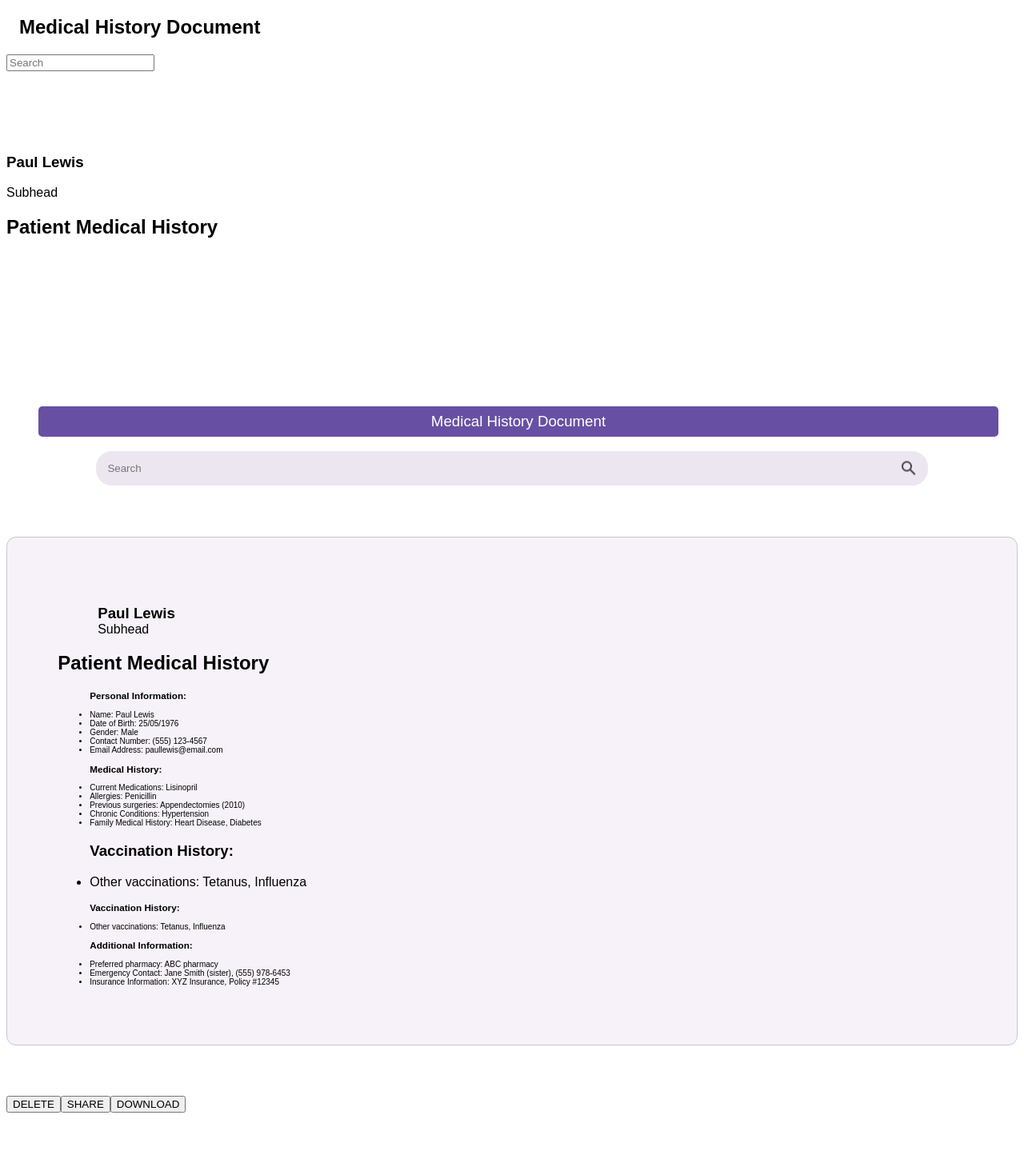
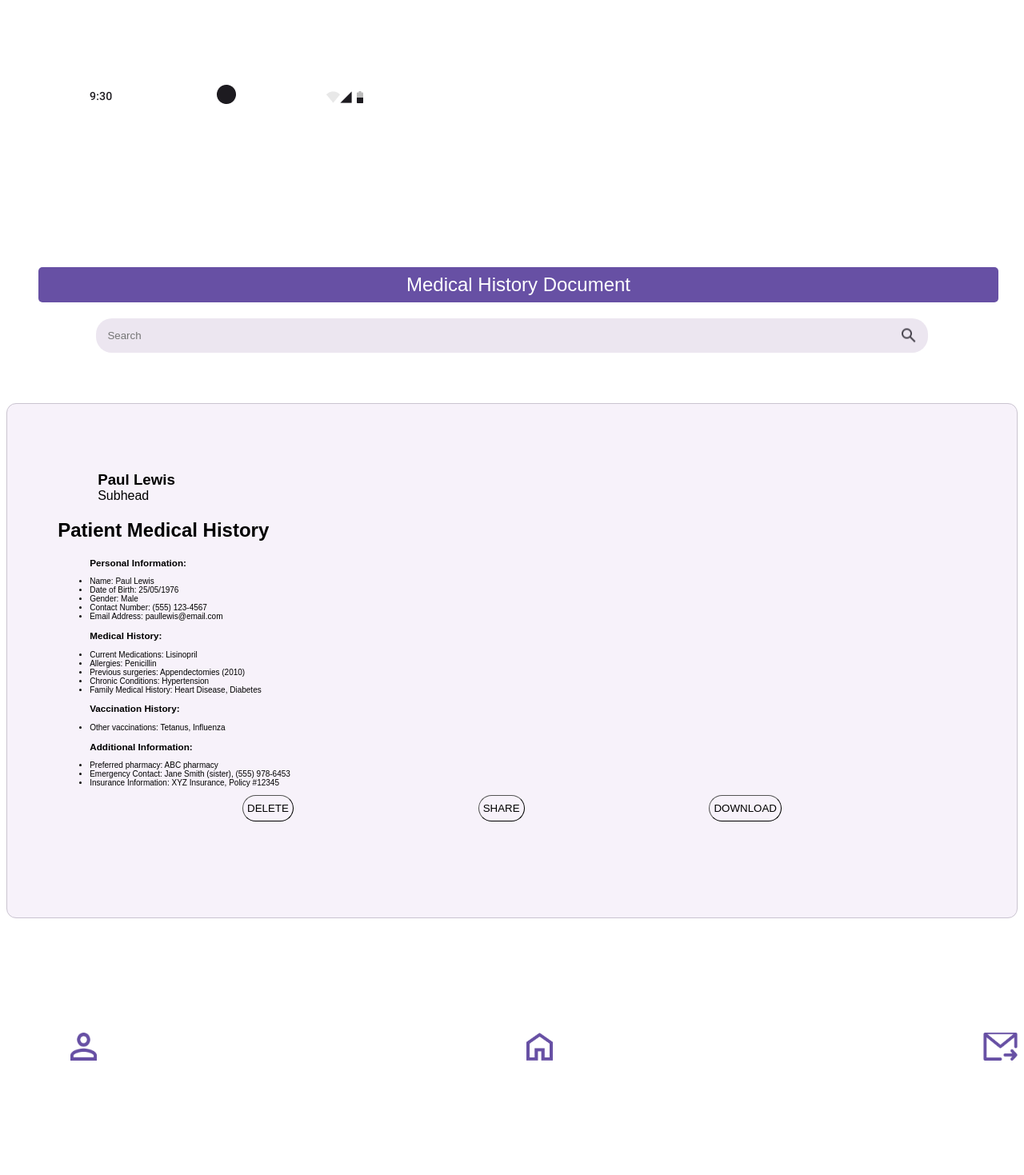
Before and after one commit to FractalHash/Data-Deposit-Box, a React (Create React App) app in the folder client/: page /document-details in a window 1280 px wide. Shown: the top 1469 px of the page at 80% size. After the commit the page ends 1338 px from the top, so only its background shows below. Built offline with nearby package versions, Linux system fonts and the light colour scheme.

Commit message:
merge conflicts

```diff
--- a/client/src/App.js
+++ b/client/src/App.js
@@ -7,7 +7,7 @@ import Dashboard from './pages/Dashboard/Dashboard';
 import Medical from './pages/Medical/Medical';
 import Footer from './components/Footer/Footer';
 import LandingPage from './pages/LandingPage/LandingPage';
-
+import Header from './components/Header/Header';
 import './App.scss';
 import DocumentDetails from './pages/DocumentDetails/DocumentDetails';
 import Confirmation from './components/Confirmation/Confirmation';
@@ -38,6 +38,7 @@ function App() {
 
   return (
     <BrowserRouter>
+      <Header />
       <Routes>
         <Route path='/' element={<LandingPage />} />
         <Route path='/login' element={<LogIn />} />
--- /dev/null
+++ b/client/src/components/Header/Header.js
@@ -0,0 +1,12 @@
+import React from 'react';
+import statusBar from '../../assets/icons/status-bar.png';
+
+const Header = () => {
+  return (
+    <header className='header'>
+      <img className='header__img' src={statusBar} />
+    </header>
+  );
+};
+
+export default Header;
--- a/client/src/pages/DocumentDetails/DocumentDetails.js
+++ b/client/src/pages/DocumentDetails/DocumentDetails.js
@@ -4,17 +4,6 @@ import './DocumentDetails.scss'
 const DocumentDetails = () => {
   return (
     <section className='document-details'>
-      <div>
-        <h1>Medical History Document</h1>
-        <input type="text" name="search" placeholder="Search" />
-      </div>
-      <article>
-        <img />
-        <div>
-          <h3>Paul Lewis</h3>
-          <p>Subhead</p>
-        </div>
-        <h2>Patient Medical History</h2>
       <div className='document-details__top-container'>
         <h1 className='document-details__title'>Medical History Document</h1>
         <input className='document-details__search' type="text" name="search" placeholder="Search" />
@@ -35,17 +24,12 @@ const DocumentDetails = () => {
           <li>Email Address: paullewis@email.com</li>
         </ul>
         <ul className='document-details__info-list'>
-
           <h3>Medical History:</h3>
           <li>Current Medications: Lisinopril</li>
           <li>Allergies: Penicillin</li>
           <li>Previous surgeries: Appendectomies (2010)</li>
           <li>Chronic Conditions: Hypertension</li>
           <li>Family Medical History: Heart Disease, Diabetes</li>
-        </ul>
-        <ul>
-          <h3>Vaccination History:</h3>
-          <li>Other vaccinations: Tetanus, Influenza</li>
         </ul>
         <ul className='document-details__info-list'>
           <h3>Vaccination History:</h3>
@@ -57,12 +41,11 @@ const DocumentDetails = () => {
           <li>Emergency Contact: Jane Smith (sister), (555) 978-6453</li>
           <li>Insurance Information: XYZ Insurance, Policy #12345</li>
         </ul>
-      </article>
-      <div>
-        <button>DELETE</button>
-        <button>SHARE</button>
-        <button>DOWNLOAD</button>
-      </div>
+        <div className='document-details__btns'>
+          <button className='document-details__btn'>DELETE</button>
+          <button className='document-details__btn'>SHARE</button>
+          <button className='document-details__btn document-details__btn-download'>DOWNLOAD</button>
+        </div>
       </article>
     </section>
   );
--- a/client/src/pages/Medical/Medical.js
+++ b/client/src/pages/Medical/Medical.js
@@ -5,34 +5,11 @@ import './Medical.scss'
 const Medical = () => {
   return (
     <section className='medical'>
-      <div>
-        <h1>Medical</h1>
-        <input type="text" name="search" placeholder="Search" />
-        <h3>Categories</h3>
+      <div className='medical__top-container'>
+        <h1 className='medical__title'>Medical</h1>
+        <input className='medical__search' type="text" name="search" placeholder="Search" />
+        <h3 className='medical__categories'>Categories</h3>
       </div>
-      <article>
-        <Link to='/document-details'>
-          <h3>MEDICAL HISTORY DOCUMENT</h3>
-        </Link>
-        <p>Subhead</p>
-      </article>
-      <article>
-        <h3>VIEW REPORTS</h3>
-        <p>Subhead</p>
-      </article>
-      <article>
-        <h3>PAST MEDICAL REPORTS</h3>
-        <p>Subhead</p>
-      </article>
-      <article>
-        <h3>PRESCRIPTIONS</h3>
-        <p>Subhead</p>
-        <div className='medical__top-container'>
-          <h1 className='medical__title'>Medical</h1>
-          <input className='medical__search' type="text" name="search" placeholder="Search" />
-          <h3 className='medical__categories'>Categories</h3>
-        </div>
-      </article>
       <article className='medical__row-container'>
         <div className='medical__row'>
           <Link to='/document-details'>
--- a/client/src/pages/Medical/Medical.scss
+++ b/client/src/pages/Medical/Medical.scss
@@ -1,4 +1,3 @@
-
 @use '../../styles/partials/mixins' as *;
 
 body {
```
Also changed, not shown: client/src/assets/icons/status-bar.png (added).
